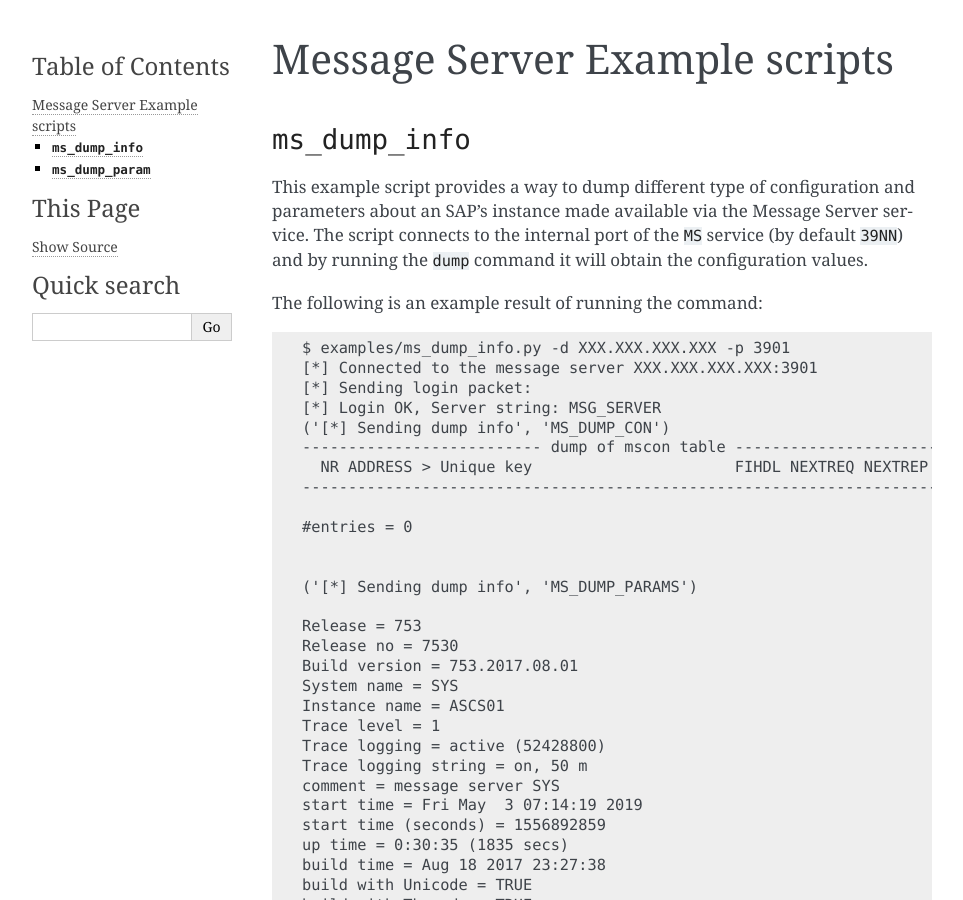
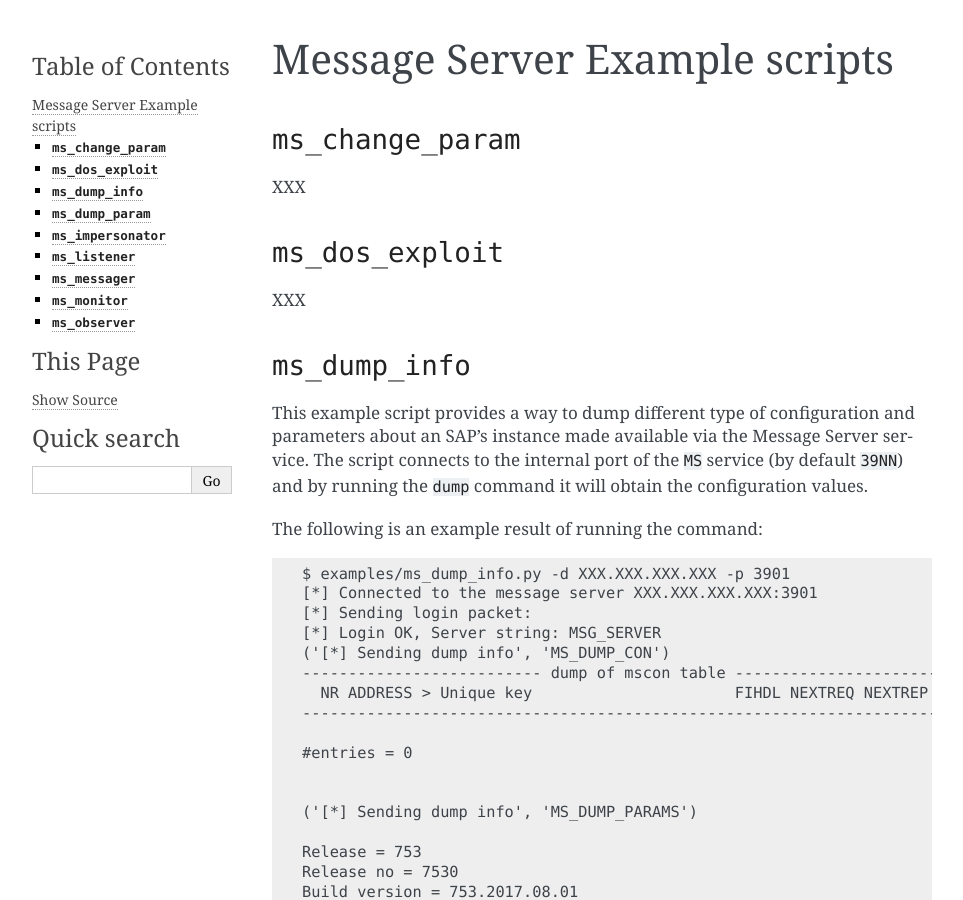
Before and after one commit to OWASP/pysap, a Sphinx documentation site: the page built from docs/examples/message_server.rst, in a window 1280 px wide and 900 px high. Shown: the whole window, without its empty margins (148-1111 px from the left). Built offline with Sphinx 7.4.7, drawn with Linux system fonts in a browser that asks for light colours; pages that are not in the unit, such as notebooks, are missing from menus; some of the changed text lies outside the part shown.

Commit message:
Placeholders for other example scripts docs

```diff
--- a/docs/examples/message_server.rst
+++ b/docs/examples/message_server.rst
@@ -2,6 +2,18 @@
 
 Message Server Example scripts
 ==============================
+
+
+``ms_change_param``
+-------------------
+
+XXX
+
+
+``ms_dos_exploit``
+------------------
+
+XXX
 
 ``ms_dump_info``
 ----------------
@@ -219,3 +231,33 @@
 parameters related to the Gateway and Message Server services were obtained from the
 `May 2019 Security Notes Webinar <https://support.sap.com/content/dam/support/en_us/library/ssp/offerings-and-programs/support-services/sap-security-optimization-services-portfolio/SAP_Security_Notes_Webinar.pdf>`_
 by Frank Buchholz.
+
+
+``ms_impersonator``
+-------------------
+
+XXX
+
+
+``ms_listener``
+---------------
+
+XXX
+
+
+``ms_messager``
+---------------
+
+XXX
+
+
+``ms_monitor``
+--------------
+
+XXX
+
+
+``ms_observer``
+---------------
+
+XXX
```
